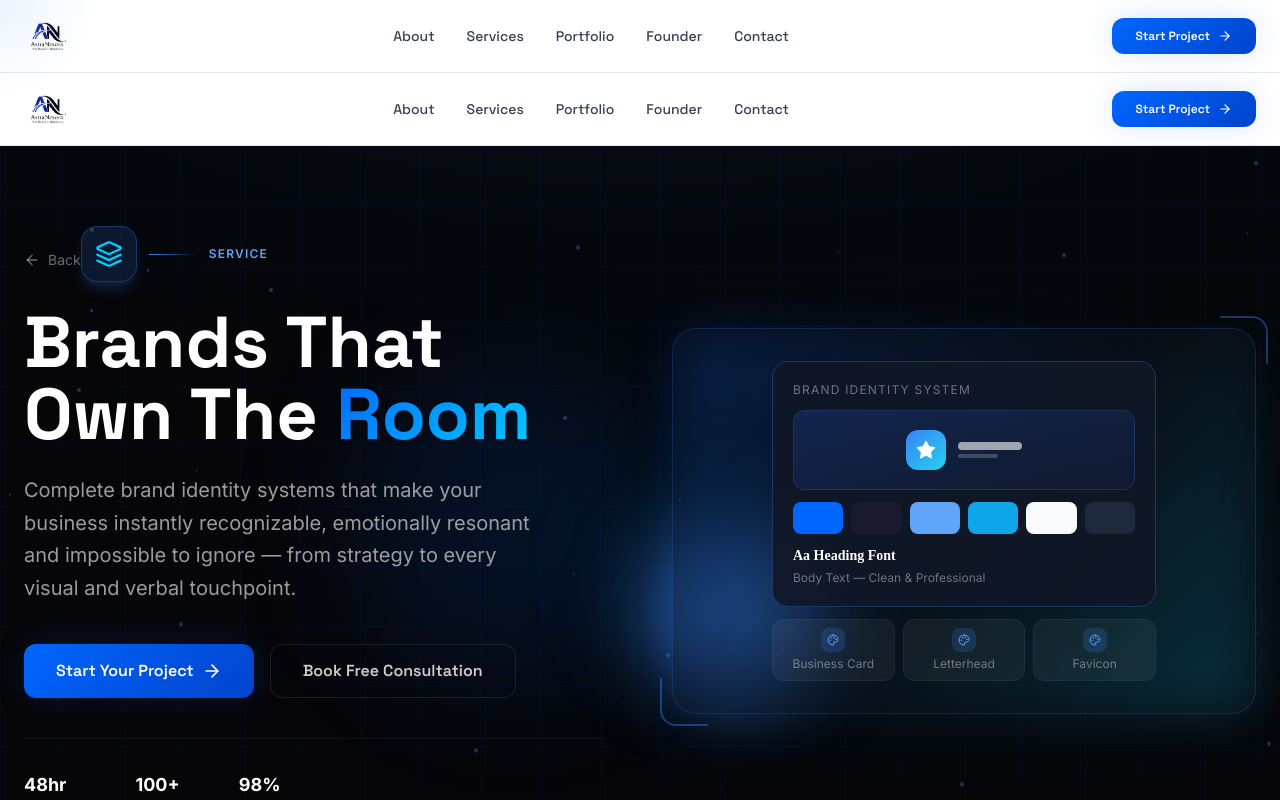
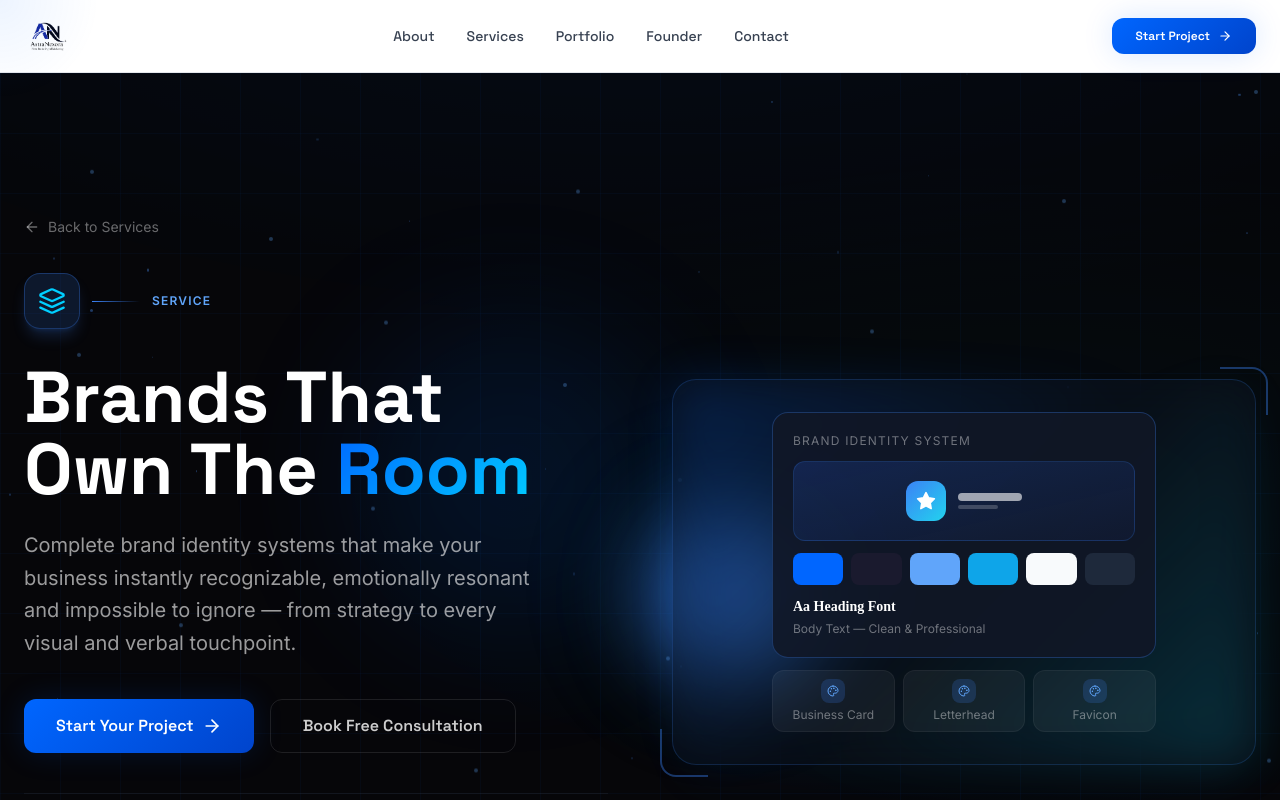
Before and after one commit to astranexora/astranexora, a React (Vite) app: page /services/brand-identity-design in a window 1280 px wide. Shown: the top 800 px of the page. Built offline with nearby package versions, Linux system fonts and the light colour scheme.

Commit message:
Updated ServicePage.tsx

```diff
--- a/src/pages/ServicePage.tsx
+++ b/src/pages/ServicePage.tsx
@@ -10,7 +10,6 @@ import {
   MessageCircle, Heart, Eye, Play, FileText, Palette,
   LineChart, Users, DollarSign, Percent, ArrowUpRight,
 } from 'lucide-react';
-import Navbar from '../components/Navbar';
 import Footer from '../components/Footer';
 
 const iconMap: Record<string, React.ElementType> = {
@@ -375,10 +374,9 @@ export default function ServicePage() {
 
   return (
     <div className="min-h-screen bg-black-950 text-white overflow-x-hidden">
-      <Navbar />
 
       {/* ── HERO ───────────────────────────────────────────────── */}
-      <section className="relative min-h-[90vh] flex items-center overflow-hidden">
+      <section className="relative min-h-[90vh] flex items-center overflow-hidden pt-20">
         {/* Animated background layers */}
         <div className="absolute inset-0 bg-black-950" />
         <div className="absolute inset-0" style={{ backgroundImage: 'linear-gradient(rgba(0,102,255,0.04) 1px, transparent 1px), linear-gradient(90deg, rgba(0,102,255,0.04) 1px, transparent 1px)', backgroundSize: '60px 60px' }} />
@@ -397,15 +395,19 @@ export default function ServicePage() {
           ))}
         </div>
 
-        <div className="relative z-10 max-w-7xl mx-auto px-6 py-20 w-full">
+        <div className="relative z-10 max-w-7xl mx-auto px-6 py-16 w-full">
+          {/* Back button - clearly separated from content */}
+          <div className="mb-8">
+            <button onClick={() => navigate(-1)} className="inline-flex items-center gap-2 text-white/40 hover:text-white transition-colors text-sm group">
+              <ArrowLeft className="w-4 h-4 group-hover:-translate-x-1 transition-transform" /> Back to Services
+            </button>
+          </div>
+
           <div className="grid lg:grid-cols-2 gap-16 items-center">
             {/* Left: Content */}
             <div>
-              <button onClick={() => navigate(-1)} className="inline-flex items-center gap-2 text-white/40 hover:text-white transition-colors mb-8 text-sm group">
-                <ArrowLeft className="w-4 h-4 group-hover:-translate-x-1 transition-transform" /> Back
-              </button>
-
-              <div className="inline-flex items-center gap-3 mb-6">
+              {/* Service icon and label - clearly below back button */}
+              <div className="inline-flex items-center gap-3 mb-8">
                 <div className="w-14 h-14 rounded-2xl bg-blue-500/15 border border-blue-500/30 flex items-center justify-center shadow-lg shadow-blue-500/20">
                   <Icon className="w-7 h-7 text-electric" />
                 </div>
@@ -426,7 +428,7 @@ export default function ServicePage() {
                     Start Your Project <ArrowRight className="w-5 h-5" />
                   </span>
                 </a>
-                <a href="/#contact" className="btn-outline text-base px-8 py-3.5">
+                <a href="mailto:info.astranexora@gmail.com" className="btn-outline text-base px-8 py-3.5">
                   Book Free Consultation
                 </a>
               </div>
```
